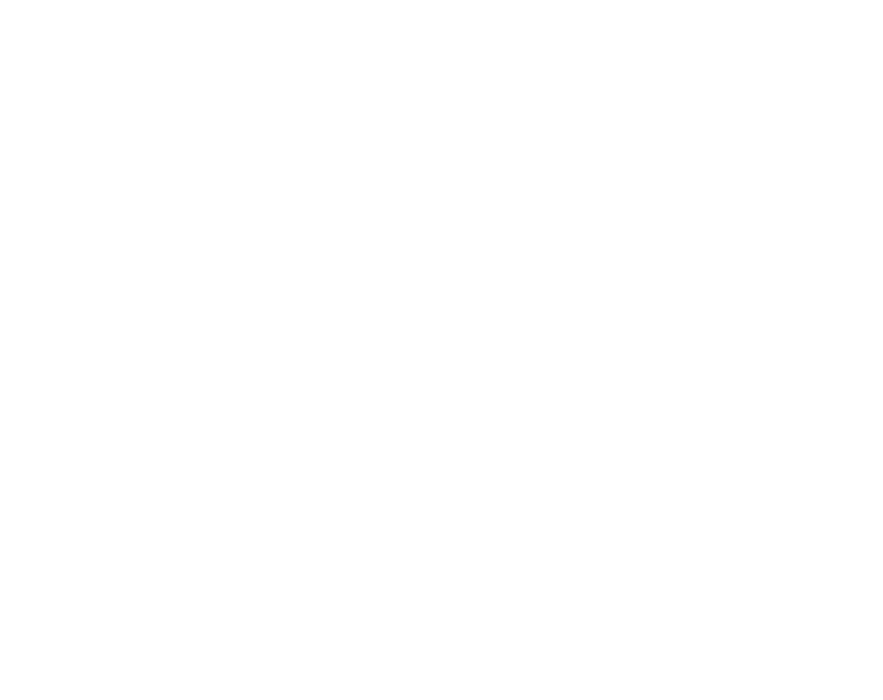
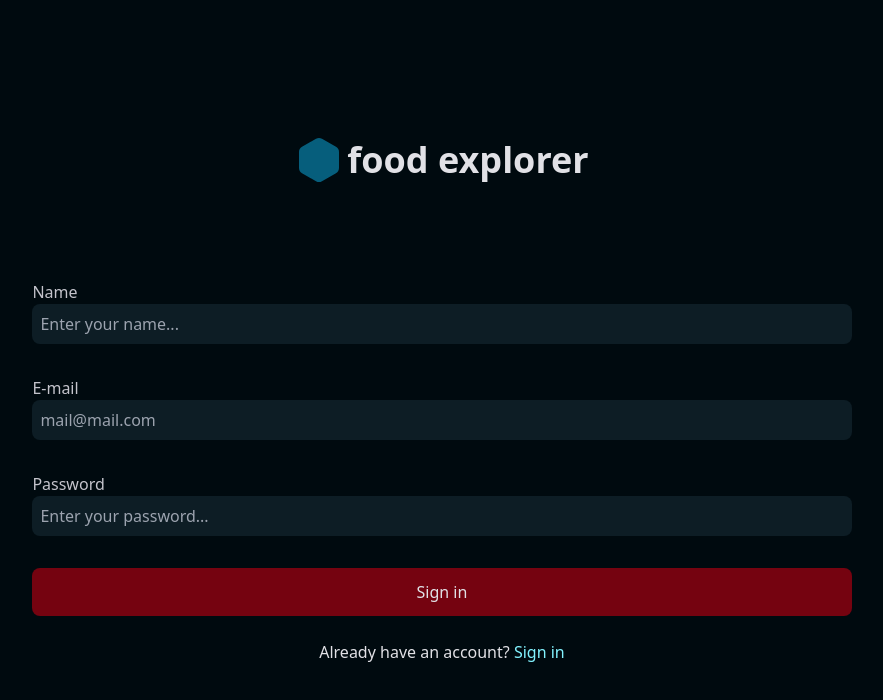
Before and after one commit to dameness/food-explorer-front, a React (Vite) app: page /signup in a window 1280 px wide. Shown: the top 700 px of the page, without its empty margins (198-1081 px from the left). Built offline with nearby package versions, Linux system fonts and the light colour scheme.

Commit message:
feat: add initial sign in and sign up pages

```diff
--- /dev/null
+++ b/src/pages/signIn.tsx
@@ -0,0 +1,49 @@
+import { Button } from '@/components/ui/button';
+import { Input } from '@/components/ui/input';
+import { Hexagon } from 'lucide-react';
+import { Link } from 'react-router-dom';
+
+export const SignIn = () => {
+  return (
+    <div className=' text-Light/Light-300 bg-Dark/Dark-400 min-h-screen'>
+      <main className='flex flex-col items-center justify-center gap-24 w-[96%] max-w-7xl mx-auto min-h-screen'>
+        <div className='flex items-center gap-1 font-semibold sm:text-4xl text-3xl'>
+          <Hexagon size={48} className='text-Tints/Cake-100' fill='#065E7C' />
+          food explorer
+        </div>
+        <div className='w-2/3 flex flex-col gap-6'>
+          <form className='flex flex-col items-center gap-8 '>
+            <div className='w-full'>
+              <label htmlFor='email' className='text-Light/Light-400'>
+                E-mail
+              </label>
+              <Input
+                className='text-Light/Light-500 bg-Dark/Dark-900'
+                placeholder='mail@mail.com'
+                id='email'
+              />
+            </div>
+            <div className='w-full'>
+              <label htmlFor='password' className='text-Light/Light-400'>
+                Password
+              </label>
+              <Input
+                className='text-Light/Light-500 bg-Dark/Dark-900'
+                placeholder='Enter your password...'
+                id='password'
+              />
+            </div>
+            <Button type='submit'>Sign in</Button>
+          </form>
+
+          <h1 className='self-center'>
+            Doesn't have an account?{' '}
+            <Link to='/signup' className='text-Tints/Cake-200'>
+              Sign up
+            </Link>
+          </h1>
+        </div>
+      </main>
+    </div>
+  );
+};
--- /dev/null
+++ b/src/pages/signUp.tsx
@@ -0,0 +1,58 @@
+import { Button } from '@/components/ui/button';
+import { Input } from '@/components/ui/input';
+import { Hexagon } from 'lucide-react';
+import { Link } from 'react-router-dom';
+
+export const SignUp = () => {
+  return (
+    <div className=' text-Light/Light-300 bg-Dark/Dark-400 min-h-screen'>
+      <main className='flex flex-col items-center justify-center gap-24 w-[96%] max-w-7xl mx-auto min-h-screen'>
+        <div className='flex items-center gap-1 font-semibold sm:text-4xl text-3xl'>
+          <Hexagon size={48} className='text-Tints/Cake-100' fill='#065E7C' />
+          food explorer
+        </div>
+        <div className='w-2/3 flex flex-col gap-6'>
+          <form className='flex flex-col items-center gap-8 '>
+            <div className='w-full'>
+              <label htmlFor='name' className='text-Light/Light-400'>
+                Name
+              </label>
+              <Input
+                className='text-Light/Light-500 bg-Dark/Dark-900'
+                placeholder='Enter your name...'
+                id='name'
+              />
+            </div>
+            <div className='w-full'>
+              <label htmlFor='email' className='text-Light/Light-400'>
+                E-mail
+              </label>
+              <Input
+                className='text-Light/Light-500 bg-Dark/Dark-900'
+                placeholder='mail@mail.com'
+                id='email'
+              />
+            </div>
+            <div className='w-full'>
+              <label htmlFor='password' className='text-Light/Light-400'>
+                Password
+              </label>
+              <Input
+                className='text-Light/Light-500 bg-Dark/Dark-900'
+                placeholder='Enter your password...'
+                id='password'
+              />
+            </div>
+            <Button type='submit'>Sign in</Button>
+          </form>
+          <h1 className='self-center'>
+            Already have an account?{' '}
+            <Link to='/signin' className='text-Tints/Cake-200'>
+              Sign in
+            </Link>
+          </h1>
+        </div>
+      </main>
+    </div>
+  );
+};
--- a/src/router.tsx
+++ b/src/router.tsx
@@ -1,6 +1,8 @@
 import { createBrowserRouter } from 'react-router-dom';
 import { RootLayout } from './components/layout';
 import { Home } from './pages/home';
+import { SignIn } from './pages/signIn';
+import { SignUp } from './pages/signUp';
 export const router = createBrowserRouter([
   {
     path: '/',
@@ -15,10 +17,10 @@
   },
   {
     path: '/signin',
-    element: <></>,
+    element: <SignIn />,
   },
   {
     path: '/signup',
-    element: <></>,
+    element: <SignUp />,
   },
 ]);
```
